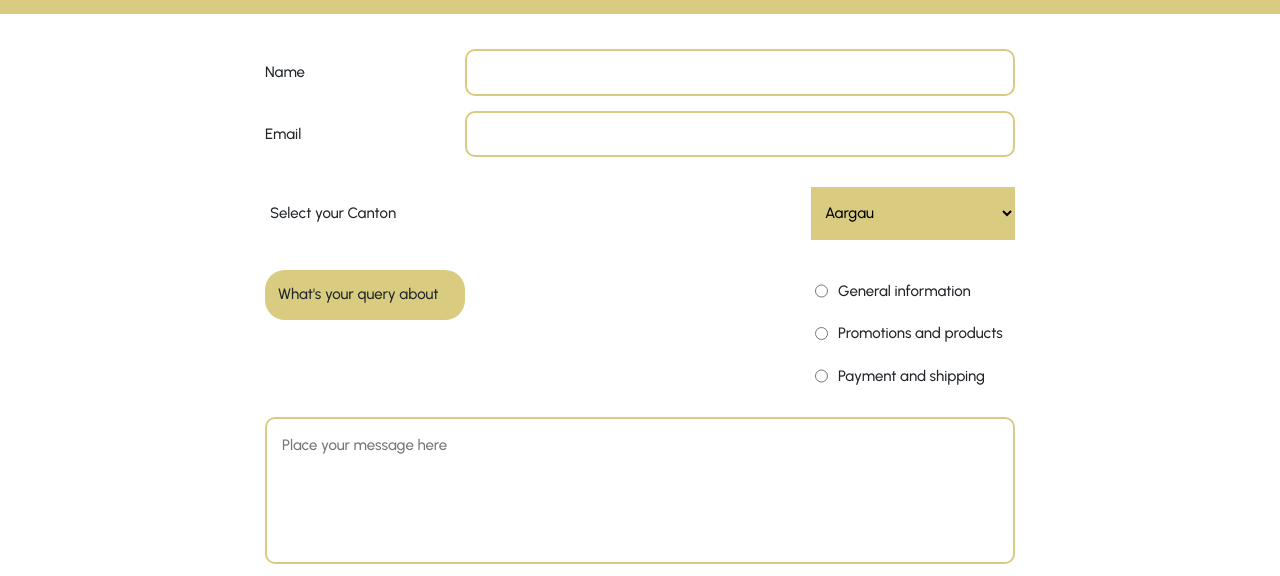
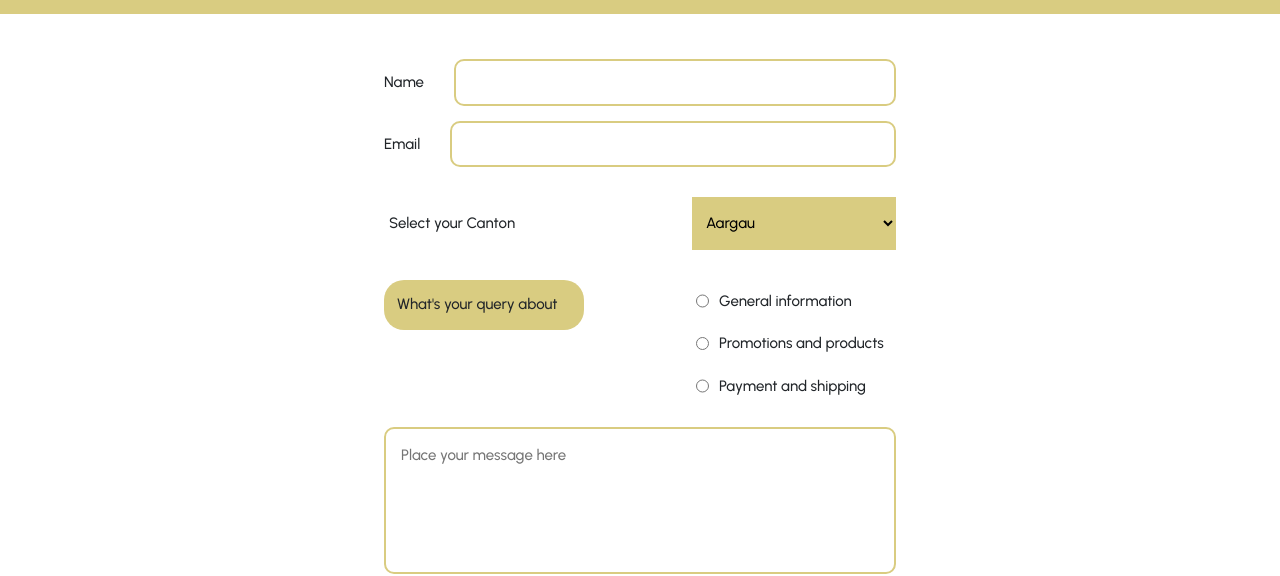
Before and after one commit to TrellixVulnTeam/BreakfastAtSwitzerlands.github.io_OQ4H, a website: page paginas/Contact.html in a window 1280 px wide. Shown: the part 236-812 px from the top of the page. Drawn offline with nearby package versions, Linux system fonts and the light colour scheme.

Commit message:
arraging contact form width

```diff
--- a/css/responsive.css
+++ b/css/responsive.css
@@ -320,7 +320,7 @@
         -ms-grid-column: 1;
         grid-area: contact-form;
         height: auto;
-        width: 750px;
+        width: 50%;
         margin: 2rem auto;
     }
     /*! End form */
--- a/css/style.scss
+++ b/css/style.scss
@@ -317,7 +317,7 @@
             width: 25%;
             display: flex;
             flex-direction: column;
-            height: 700px;
+            height: 800px;
         }
 
         .border-contact {
@@ -370,16 +370,16 @@
 
         #img-contacto {
             img {
-                height: 700px;
                 width: 50rem;
+                height: 800px;
             }
         }
         /*! END IMG RIGHT */
         /*! FORM */
 
         #contact-form {
-            width: 650px;
-            margin: 10px 20px;
+            width: 50%;
+            padding: 10px 5%;
             font-size: 1.5rem;
         }
         /*! NAME AND EMAIL */
@@ -397,6 +397,7 @@
             font-size: 1.5rem;
             border: 2px solid #D9CC81;
             border-radius: 10px;
+            margin-left: 30px;
         }
         /*! END NAME AND EMAIL */
         /*! SELECT YOUR CANTON */
```
Also changed, not shown: css/style.css.
